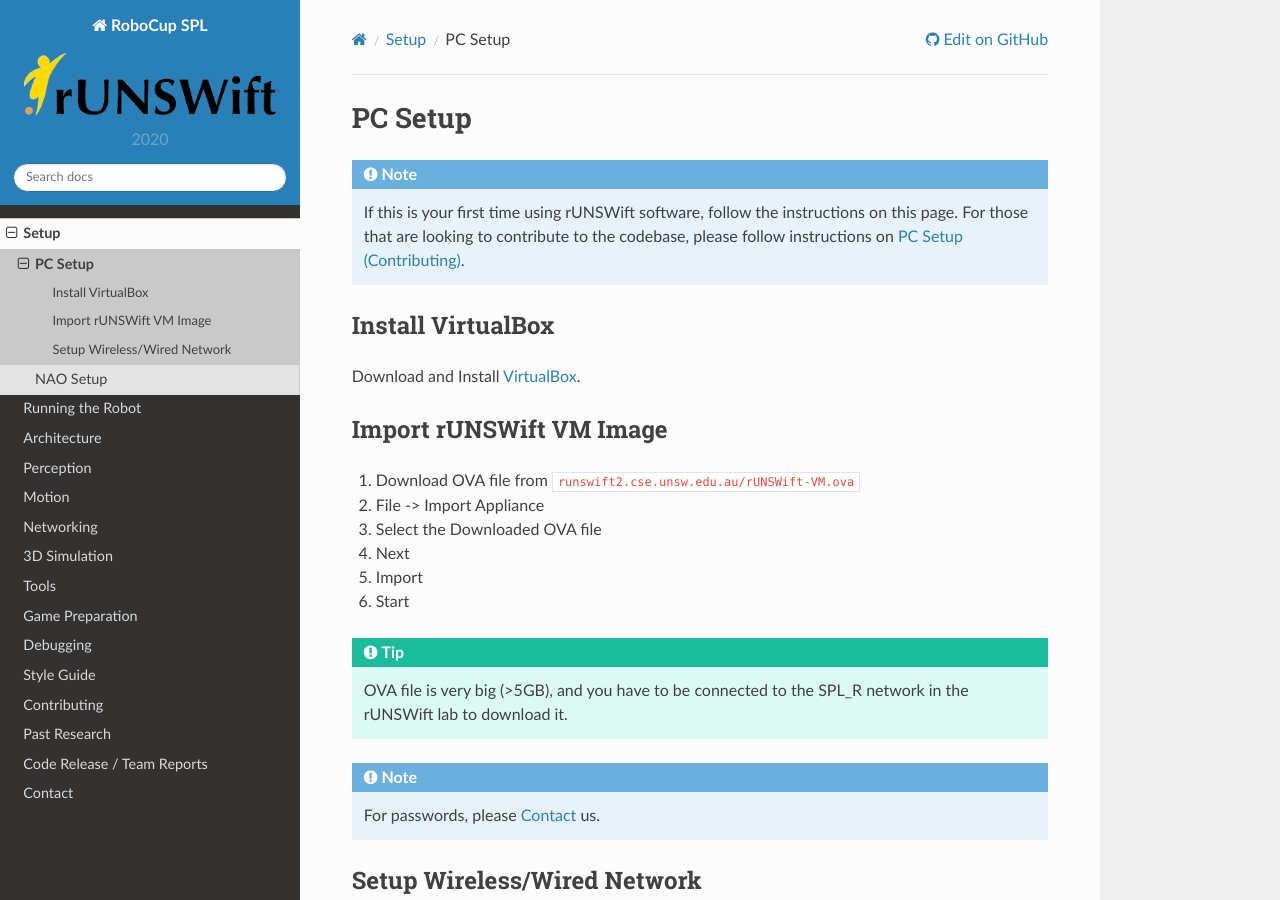
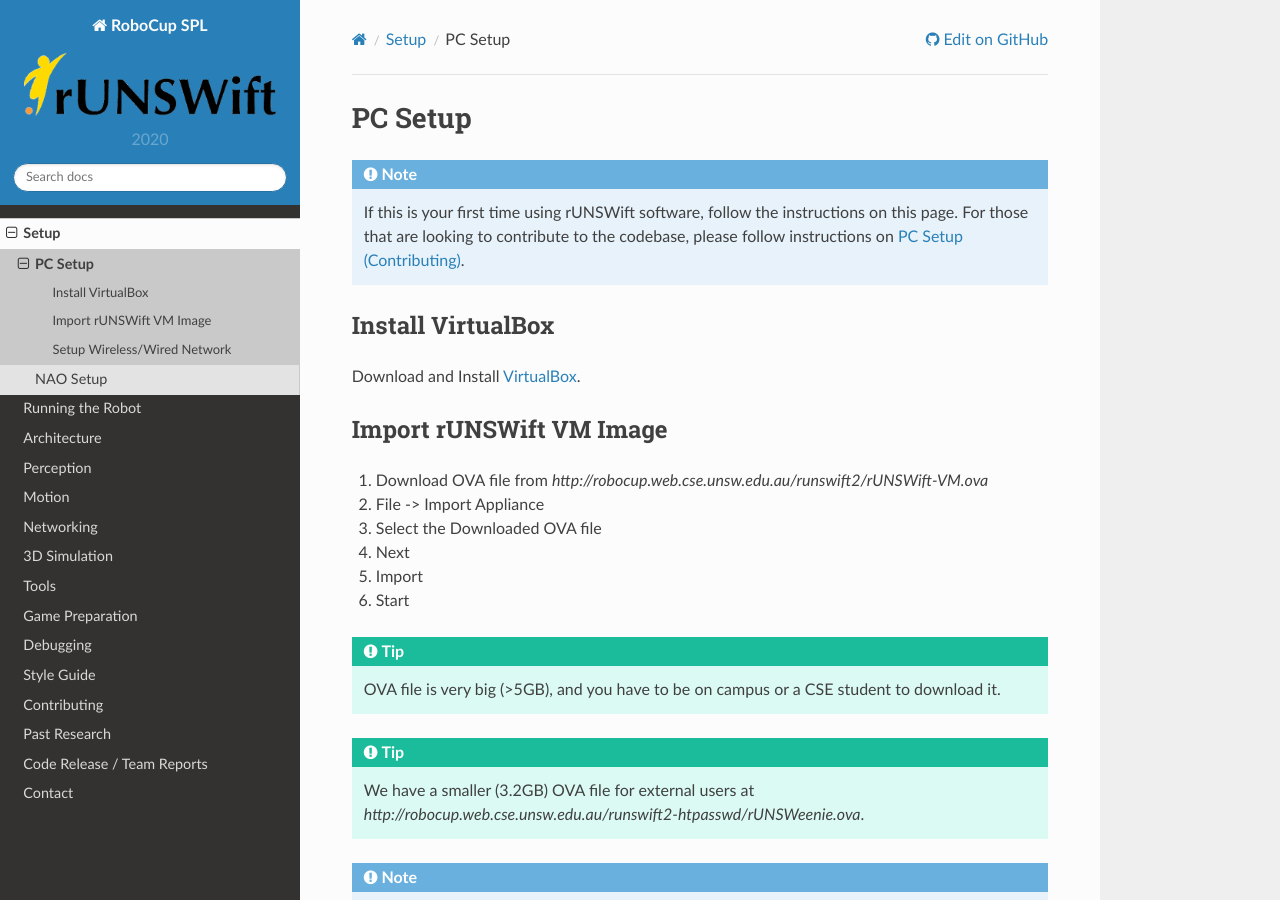
Before and after one commit to UNSWComputing/rUNSWift-docs, a Sphinx documentation site: the page built from source/setup/pc_setup.rst, in a window 1280 px wide and 900 px high. Built offline with Sphinx 7.4.7 and the Read the Docs theme 2.0.0, drawn with Linux system fonts in a browser that asks for light colours.

Commit message:
link to VMs

```diff
--- a/source/setup/pc_setup.rst
+++ b/source/setup/pc_setup.rst
@@ -18,7 +18,7 @@
 Import rUNSWift VM Image
 ************************
 
-#. Download OVA file from ``runswift2.cse.unsw.edu.au/rUNSWift-VM.ova``
+#. Download OVA file from `http://robocup.web.cse.unsw.edu.au/runswift2/rUNSWift-VM.ova`
 #. File -> Import Appliance
 #. Select the Downloaded OVA file
 #. Next
@@ -26,7 +26,10 @@
 #. Start
 
 .. tip::
-    OVA file is very big (>5GB), and you have to be connected to the SPL_R network in the rUNSWift lab to download it.
+    OVA file is very big (>5GB), and you have to be on campus or a CSE student to download it.
+
+.. tip::
+    We have a smaller (3.2GB) OVA file for external users at `http://robocup.web.cse.unsw.edu.au/runswift2-htpasswd/rUNSWeenie.ova`.
 
 .. note::
     For passwords, please :ref:`contact` us.
```
